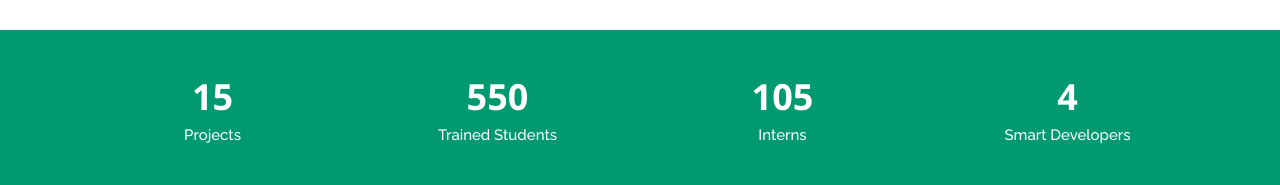
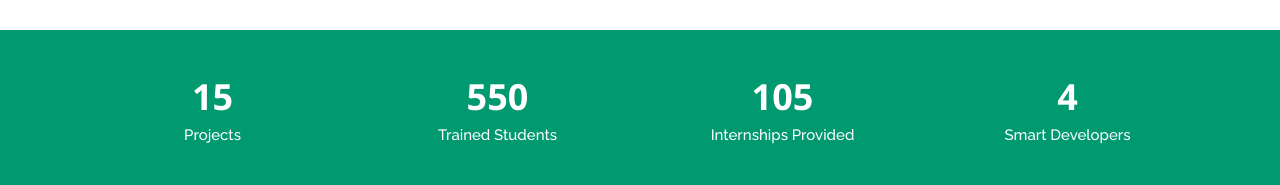
Before and after one commit to mapping-it-services/mapping-tech-labs, a plain HTML site: page index.html in a window 1280 px wide. Shown: the part 960-1145 px from the top of the page. Drawn offline with nearby package versions, Linux system fonts and the light colour scheme.

Commit message:
Update index.html

```diff
--- a/index.html
+++ b/index.html
@@ -165,7 +165,7 @@
 
           <div class="col-lg-3 col-6 text-center">
             <span data-purecounter-start="0" data-purecounter-end="105" data-purecounter-duration="1" class="purecounter"></span>
-            <p>Interns</p>
+            <p>Internships Provided</p>
           </div>
 
           <div class="col-lg-3 col-6 text-center">
```
